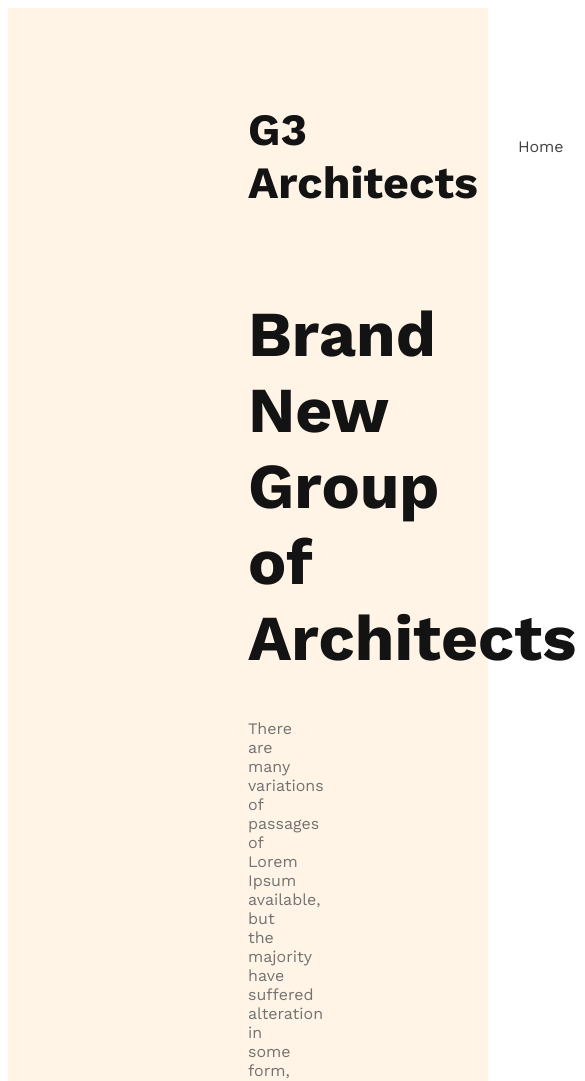
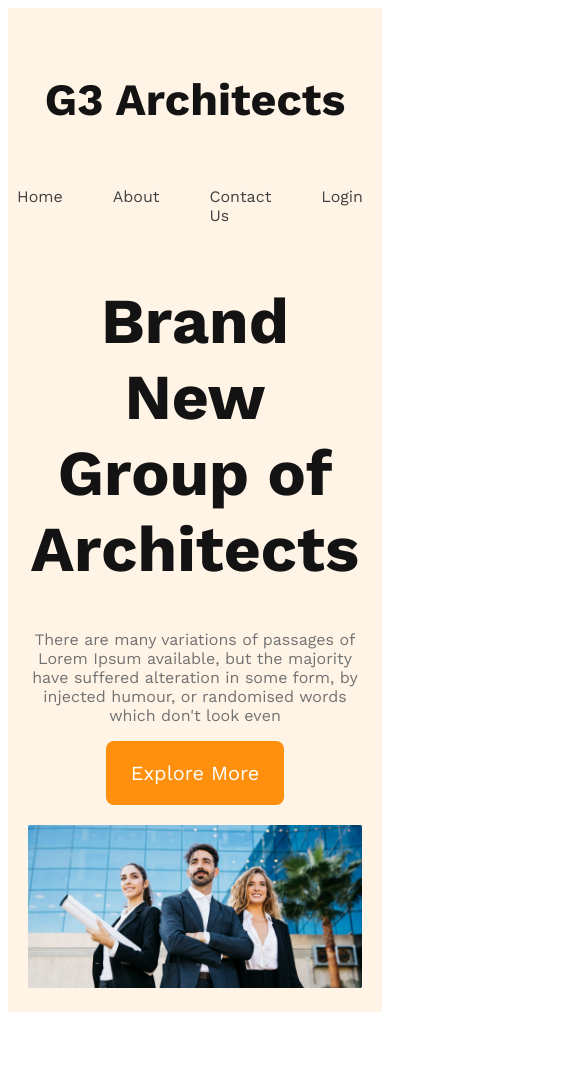
Before and after one commit to afroza-sultana/G3-Architects, a plain HTML site: page index.html in a window 390 px wide. Shown: the top 1081 px of the page, 585 px wide, since content can reach past the window. After the commit the page ends 1020 px from the top, so only its background shows below. Drawn offline with nearby package versions, Linux system fonts and the light colour scheme.

Commit message:
finished the header section and media queries for mobile and medium device

```diff
--- a/styles/architects.css
+++ b/styles/architects.css
@@ -5,47 +5,92 @@
 * {
     font-family: 'Work Sans', sans-serif;
 }
-.btn-primary{
 
+.btn-primary {
+    border-radius: 8px;
+    background: #FF900E;
+    padding: 20px 25px;
+    color: #FFF;
+    font-size: 1.25rem;
+    cursor: pointer;
+    border: 0;
 }
+
 /* header styles */
-header{
+header {
     background-color: rgba(255, 144, 14, 0.10);
     padding: 50px 240px;
 }
-nav{
+
+nav {
     display: flex;
     justify-content: space-between;
     align-items: center;
 }
-.nav-title{
+
+.nav-title {
     font-size: 2.8rem;
     font-weight: 700;
     color: #131313;
 }
-nav > ul {
+
+nav>ul {
     display: flex;
 }
+
 nav li {
     list-style: none;
     margin-right: 50px;
 
 }
+
 nav li a {
     text-decoration: none;
     color: #424242;
 }
+
 /* banner styles */
-.banner-content{
+.banner-content {
     max-width: 800px;
     margin: 0 auto;
     text-align: center;
 }
-.banner-title{
+
+.banner-title {
     color: #131313;
     font-size: 4rem;
     font-weight: 700;
 }
-.banner-description{
+
+.banner-description {
     color: #727272;
 }
+.banner img {
+    margin-top: 20px;
+    width: 100%;
+}
+/*-------------------------
+     responsive media queries
+------------------------------ */
+/* mobile devices */
+@media screen and (max-width:576px) {
+    header{
+        padding: 20px;
+    }
+    nav{
+        flex-direction: column;
+    }
+    .nav-title {
+        font-weight: 700;
+        color: #131313;
+    }
+}
+/* tablet or medium devices */
+@media screen and (min-width:576px) and (max-width:992px) {
+    header{
+        padding: 50px;
+    }
+    nav{
+        flex-direction: column;
+    }
+}
```
